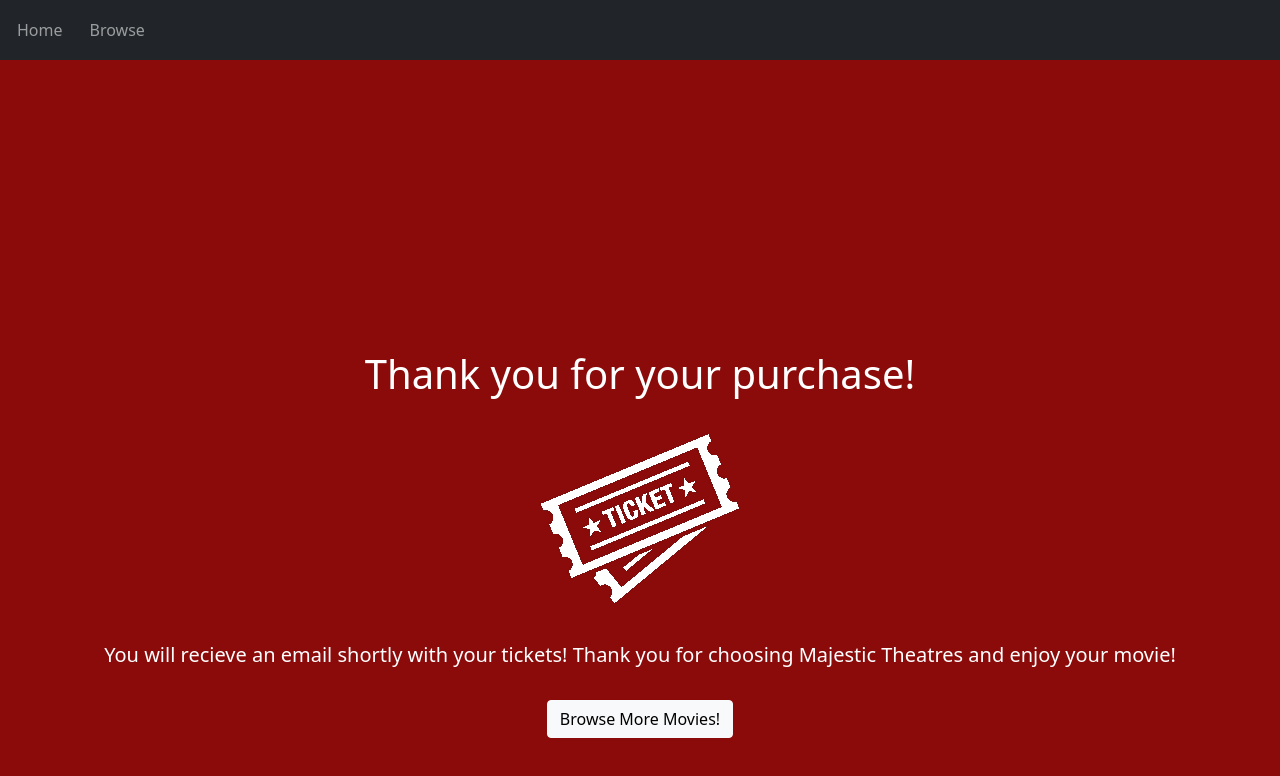
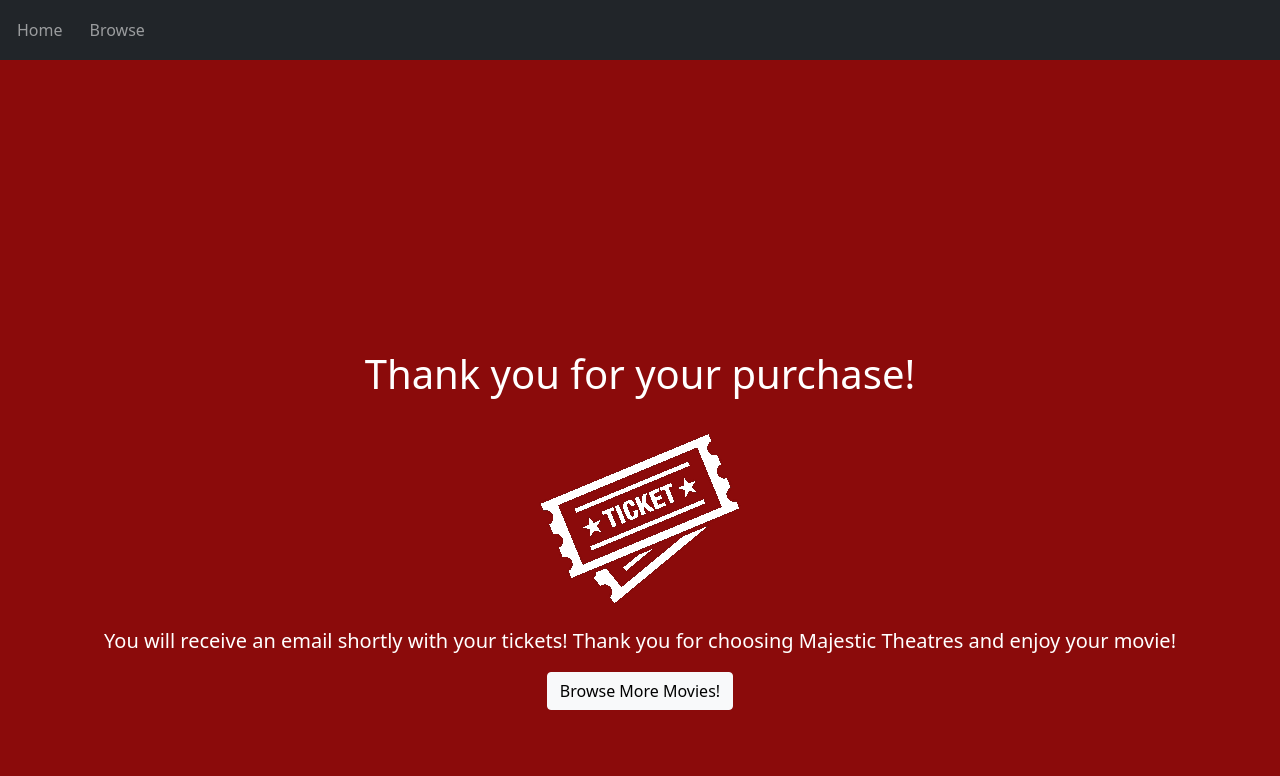
Before and after one commit to cyan-coellosingleton/CSCI-313-Project, an Angular app in the folder angular-theatre-website/: page /confirmation in a window 1280 px wide. Shown: the top 776 px of the page. Built offline with nearby package versions, Linux system fonts and the light colour scheme.

Commit message:
Aesthetic changes to form page

```diff
--- a/angular-theatre-website/src/app/confirmation-page/confirmation-page.component.css
+++ b/angular-theatre-website/src/app/confirmation-page/confirmation-page.component.css
@@ -8,7 +8,7 @@ h1 {
 h5 {
     text-align: center;
     color:white;
-    padding: 15px;
+    padding: 1px;
 }
 
 .btn,
--- a/angular-theatre-website/src/app/confirmation-page/confirmation-page.component.html
+++ b/angular-theatre-website/src/app/confirmation-page/confirmation-page.component.html
@@ -1,6 +1,6 @@
 <div class = "col text-center">
 <h1>Thank you for your purchase!</h1>
 <img src="../../assets/images/tickets.png" alt="Clipart of a ticket">
-<h5>You will recieve an email shortly with your tickets! Thank you for choosing Majestic Theatres and enjoy your movie!</h5>
+<h5>You will receive an email shortly with your tickets! Thank you for choosing Majestic Theatres and enjoy your movie!</h5>
     <button class=" btn btn-light" routerLink="/browse-movies" > Browse More Movies!</button>
 </div>
--- a/angular-theatre-website/src/app/reserve-ticket/reserve-ticket.component.css
+++ b/angular-theatre-website/src/app/reserve-ticket/reserve-ticket.component.css
@@ -8,5 +8,5 @@
   }
 h1{
     text-align: center;
-    padding-top: 10px;
+    padding: 10px;
 }
--- a/angular-theatre-website/src/app/reserve-ticket/reserve-ticket.component.html
+++ b/angular-theatre-website/src/app/reserve-ticket/reserve-ticket.component.html
@@ -1,9 +1,6 @@
-<div>
+
+<div class="container" style="margin-top: 150px;">
     <h1>Reserve Your Tickets!</h1>
-    <h1>Reserve Your Tickets!</h1>
-</div>
-<div class="container" style="margin-top: 70px;">
-
     <form class = "form">
         <div class="row mb-4">
             <div class="col">
```
